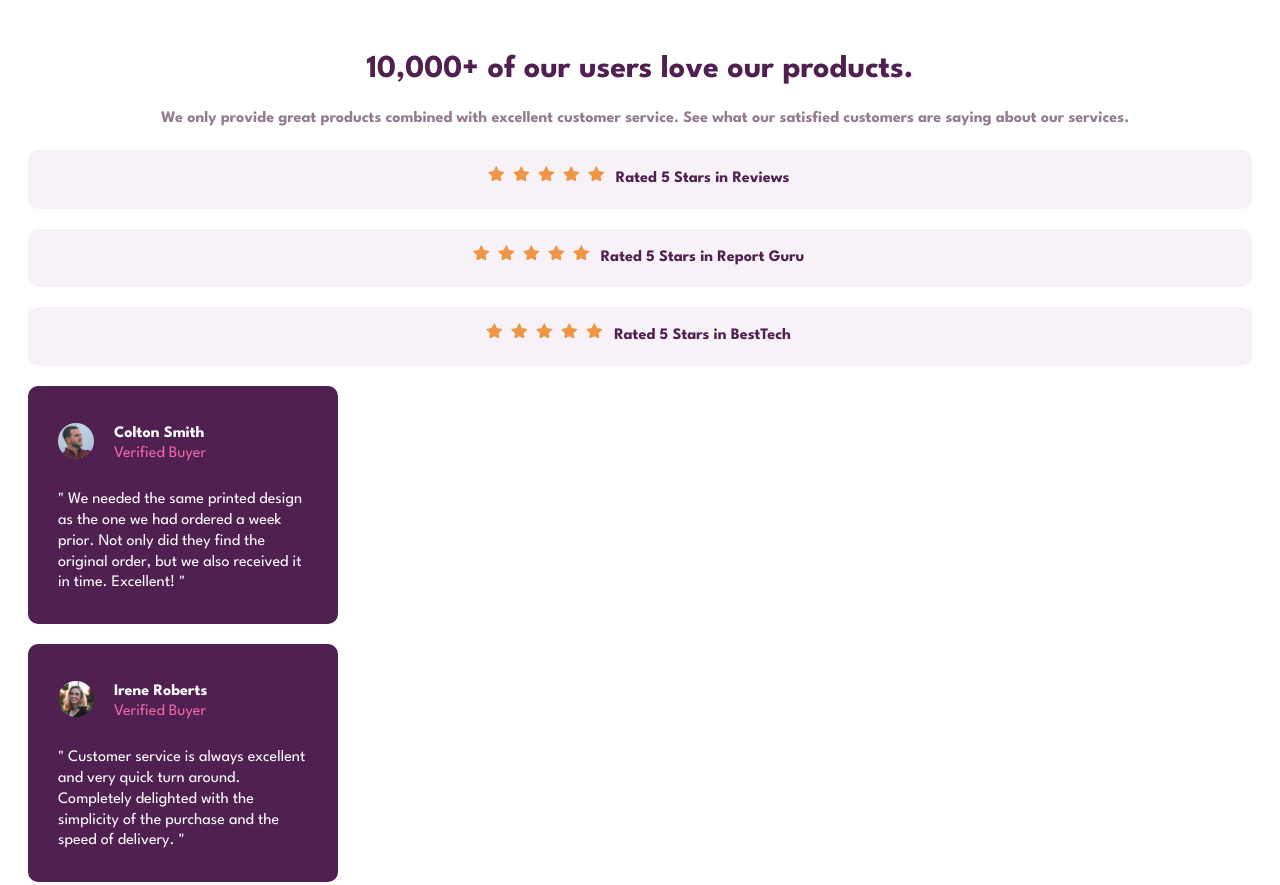
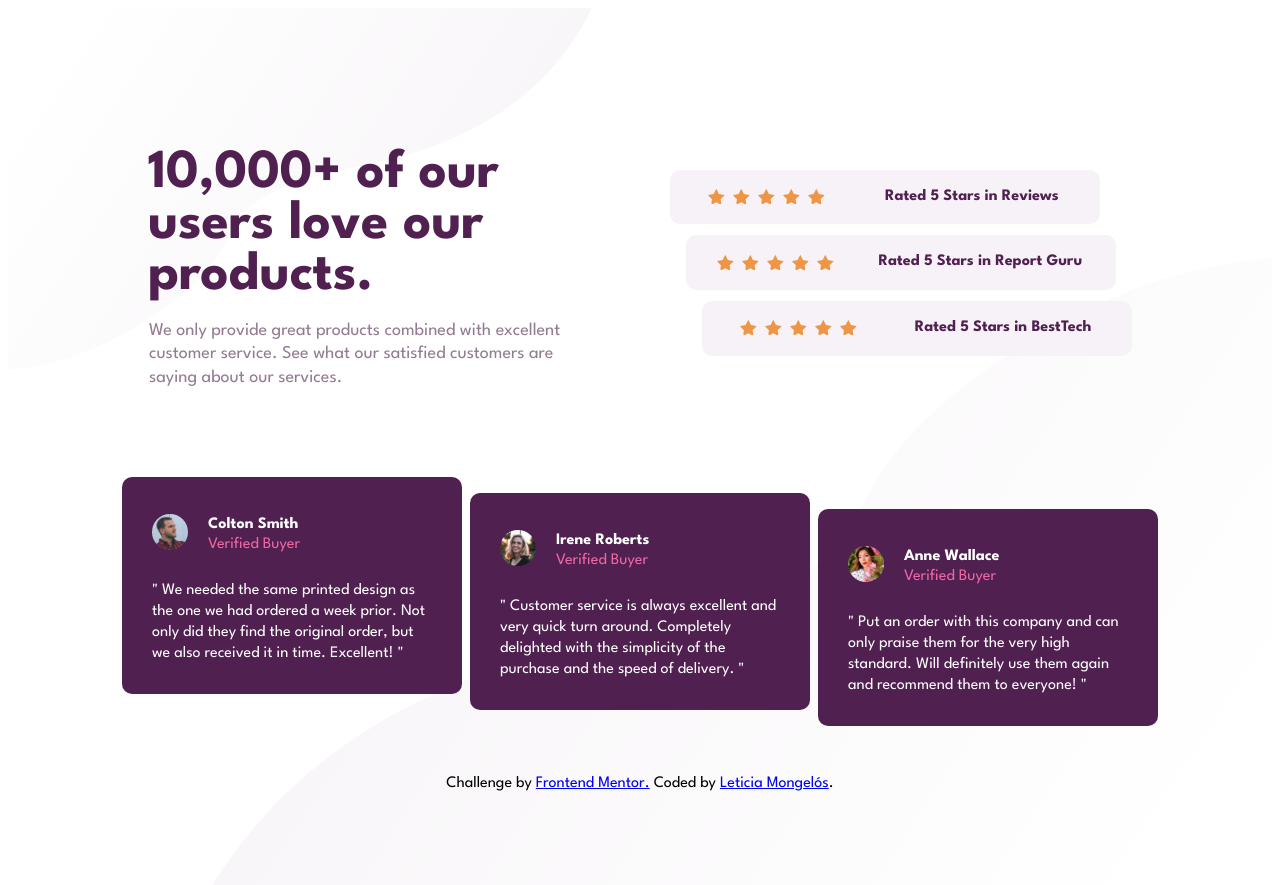
Before and after one commit to LeticiaMongelos/Social-proof-section, a plain HTML site: page index.html in a window 1280 px wide. Shown: the top 885 px of the page. Drawn offline with Linux system fonts and the light colour scheme.

Commit message:
challenge finalizado

```diff
--- a/index.html
+++ b/index.html
@@ -1,66 +1,97 @@
 <!DOCTYPE html>
 <html lang="en">
   <head>
-    <meta charset="UTF-8">
-    <meta name="viewport" content="width=device-width, initial-scale=1.0">
+    <meta charset="UTF-8" />
+    <meta name="viewport" content="width=device-width, initial-scale=1.0" />
     <title>Social proof section</title>
-    <link rel="stylesheet" href="main.css">
-    <link rel="preconnect" href="https://fonts.googleapis.com">
-<link rel="preconnect" href="https://fonts.gstatic.com" crossorigin>
-<link href="https://fonts.googleapis.com/css2?family=League+Spartan:wght@400;500;700&display=swap" rel="stylesheet">
+    <link rel="stylesheet" href="main.css" />
+    <link rel="preconnect" href="https://fonts.googleapis.com" />
+    <link rel="preconnect" href="https://fonts.gstatic.com" crossorigin />
+    <link
+      href="https://fonts.googleapis.com/css2?family=League+Spartan:wght@400;500;700&display=swap"
+      rel="stylesheet"
+    />
   </head>
   <body>
-    <div>
+    <div class="general">
       <h1>10,000+ of our users love our products.</h1>
-    <p class="description">We only provide great products combined with excellent customer service. See what our satisfied customers are saying about our services.</p>
+      <p class="description">
+        We only provide great products combined with excellent customer service.
+        See what our satisfied customers are saying about our services.
+      </p>
       <div class="reviews">
-        <img src="images/icon-star.svg" alt="An icon star">
-        <img src="images/icon-star.svg" alt="An icon star">
-        <img src="images/icon-star.svg" alt="An icon star">
-        <img src="images/icon-star.svg" alt="An icon star">
-        <img src="images/icon-star.svg" alt="An icon star">
+        <div class="reviews-info box1">
+          <div class="star-box">
+            <img src="images/icon-star.svg" alt="An icon star" />
+            <img src="images/icon-star.svg" alt="An icon star" />
+            <img src="images/icon-star.svg" alt="An icon star" />
+            <img src="images/icon-star.svg" alt="An icon star" />
+            <img src="images/icon-star.svg" alt="An icon star" />
+          </div>
           <p>Rated 5 Stars in Reviews</p>
         </div>
-    <div class="reviews">
-        <img src="images/icon-star.svg" alt="An icon star">
-        <img src="images/icon-star.svg" alt="An icon star">
-        <img src="images/icon-star.svg" alt="An icon star">
-        <img src="images/icon-star.svg" alt="An icon star">
-        <img src="images/icon-star.svg" alt="An icon star">
+        <div class="reviews-info box2">
+          <div class="star-box">
+            <img src="images/icon-star.svg" alt="An icon star" />
+            <img src="images/icon-star.svg" alt="An icon star" />
+            <img src="images/icon-star.svg" alt="An icon star" />
+            <img src="images/icon-star.svg" alt="An icon star" />
+            <img src="images/icon-star.svg" alt="An icon star" />
+          </div>
           <p>Rated 5 Stars in Report Guru</p>
         </div>
-    <div class="reviews">
-        <img src="images/icon-star.svg" alt="An icon star">
-        <img src="images/icon-star.svg" alt="An icon star">
-        <img src="images/icon-star.svg" alt="An icon star">
-        <img src="images/icon-star.svg" alt="An icon star">
-        <img src="images/icon-star.svg" alt="An icon star">
+        <div class="reviews-info box3">
+          <div class="star-box">
+            <img src="images/icon-star.svg" alt="An icon star" />
+            <img src="images/icon-star.svg" alt="An icon star" />
+            <img src="images/icon-star.svg" alt="An icon star" />
+            <img src="images/icon-star.svg" alt="An icon star" />
+            <img src="images/icon-star.svg" alt="An icon star" />
+          </div>
           <p>Rated 5 Stars in BestTech</p>
         </div>
+      </div>
       <div class="customer">
-        <img src="images/image-colton.jpg" alt="Colton Smith photo">
+        <div class="customer-info customer1">
+          <img src="images/image-colton.jpg" alt="Colton Smith photo" />
           <p class="customer-name">Colton Smith</p>
           <p class="customer-status">Verified Buyer</p>
-
-        <p class="customer-review">" We needed the same printed design as the one we had ordered a week prior. Not only did they find the original order, but we also received it in time. Excellent! "</p>
+          <p class="customer-review">
+            " We needed the same printed design as the one we had ordered a week
+            prior. Not only did they find the original order, but we also
+            received it in time. Excellent! "
+          </p>
         </div>
-    <div class="customer">
-        <img src="images/image-irene.jpg" alt="Irene Roberts photo">
+        <div class="customer-info customer2">
+          <img src="images/image-irene.jpg" alt="Irene Roberts photo" />
           <p class="customer-name">Irene Roberts</p>
           <p class="customer-status">Verified Buyer</p>
-        <p class="customer-review">" Customer service is always excellent and very quick turn around. Completely delighted with the simplicity of the purchase and the speed of delivery. "</p>
+          <p class="customer-review">
+            " Customer service is always excellent and very quick turn around.
+            Completely delighted with the simplicity of the purchase and the
+            speed of delivery. "
+          </p>
         </div>
-    <div class="customer">
-        <img src="images/image-anne.jpg" alt="Anne Wallace photo">
+        <div class="customer-info customer3">
+          <img src="images/image-anne.jpg" alt="Anne Wallace photo" />
           <p class="customer-name">Anne Wallace</p>
           <p class="customer-status">Verified Buyer</p>
-        <p class="customer-review">" Put an order with this company and can only praise them for the very high standard. Will definitely use them again and recommend them to everyone! "</p>
+          <p class="customer-review">
+            " Put an order with this company and can only praise them for the
+            very high standard. Will definitely use them again and recommend
+            them to everyone! "
+          </p>
         </div>
-    <div>
+      </div>
+      <div class="links">
         Challenge by
-      <a href="https://www.frontendmentor.io?ref=challenge" target="_blank"
-        >Frontend Mentor</a
-      >. Coded by <a href="https://github.com/LeticiaMongelos" target="_blank">Leticia Mongelós</a>.
+        <a href=" https://www.frontendmentor.io?ref=challenge" target="_blank"
+          >Frontend Mentor.</a
+        >
+        Coded by
+        <a href="https://github.com/LeticiaMongelos" target="_blank"
+          >Leticia Mongelós</a
+        >.
       </div>
     </div>
   </body>
--- a/main.css
+++ b/main.css
@@ -11,9 +11,16 @@ body {
     font-family: 'League Spartan', sans-serif;
 }
 
+.general {
+    text-align: center;
+    background-image: url("./images/bg-pattern-top-mobile.svg"),
+    url("./images/bg-pattern-bottom-mobile.svg");
+    background-position: left top, right bottom;
+    background-repeat: no-repeat;
+}
+
 h1 {
     color: var(--veryDarkMagenta);
-    text-align: center;
     padding: 30px;
     margin: 25px;
     padding-bottom: 0;
@@ -21,38 +28,41 @@ h1 {
 }
 
 .description {
-    text-align: center;
     color: var(--darkGrayishMagenta);
-    padding: 0 20px 0 30px;
-    font-weight: bold;
+    padding: 0 31px 0 31px;
 }
 
 .reviews {
+    display: flex;
+    flex-direction: column;
+    align-items: center;
+}
+
+.reviews-info {
     background-color: var(--lightGrayishMagenta);
-    text-align: center;
-    margin: 20px;
     color: var(--veryDarkMagenta);
     font-weight: bold;
+    width: 290px;
     border-radius: 10px;
-    padding: 12px;
+    margin: 0 auto 20px;
+    padding: 10px;
     display: flex;
     flex-wrap: wrap;
     justify-content: center;
 }
 
-.reviews > p {
+.reviews-info > p {
     margin: 0;
     padding: 7px;
 }
 
-.reviews > img {
+.star-box img {
     width: 17px;
     height: 16px;
     margin: 0;
     padding: 4px;
-    display: flex;
-    flex-wrap: wrap;
 }
+
 img {
     width: 36px;
     border-radius: 18px;
@@ -61,13 +71,14 @@ img {
     margin-top: 7px;
 }
 
-.customer {
-    width: 250px;
+.customer-info {
     background-color: var(--veryDarkMagenta);
     color: var(--white);
     border-radius: 10px;
+    width: 250px;
     padding: 30px;
-    margin: 20px;
+    margin: 0 auto 20px;
+    text-align: left;
 }
 
 p {
@@ -86,5 +97,95 @@ p {
 
 .customer-review {
     margin: 0;
-    padding-top: 18px;;
+    padding-top: 18px;
 }
+
+
+@media (min-width: 950px) {
+
+    body {
+        max-width: 1440px;
+    }
+
+    .general {
+        background-image: url("./images/bg-pattern-top-desktop.svg"),
+        url("./images/bg-pattern-bottom-desktop.svg");
+        margin: 0;
+        padding: 110px;
+        display: grid;
+        grid-template-columns: 1fr 1fr;
+    }
+
+
+    h1 {
+        text-align: left;
+        max-width: 390px;
+        font-size: 55px;
+        margin: 0;
+        grid-column: 1;
+        grid-row: 1;
+    }
+
+    .description {
+        text-align: left;
+        max-width: 450px;
+        font-size: 18px;
+        grid-column: 1;
+        grid-row: 2;
+    }
+
+    .reviews {
+        display: grid;
+        justify-items: end;
+        grid-column: 2;
+        grid-row: 1 / 3;
+        padding: 30px;
+    }
+
+    .box1 {
+        justify-self: start;
+        align-self: end;
+    }
+
+    .box2 {
+        justify-self: center;
+    }
+
+    .box3 {
+        align-self: start;
+    }
+
+    .reviews-info {
+        width: 410px;
+        margin: 0;
+        justify-content: space-around;
+        align-items: center;
+    }
+
+    .customer {
+        margin: 0;
+        padding-top: 70px;
+        display: grid;
+        grid-column: 1 / 3;
+        grid-template-columns: repeat(3, 1fr);
+        align-items: flex-start;
+    }
+
+    .customer-info {
+        width: 280px;
+    }
+
+    .customer2 {
+        margin-top: 1rem;
+    }
+    .customer3 {
+        margin-top: 2rem;
+    }
+
+    .links {
+        grid-column: 1 / 3;
+        text-align: center;
+        margin: 30px;
+
+    }
+}
```
Also changed, not shown: images/bg-pattern-bottom-desktop.svg (added), images/bg-pattern-bottom-mobile.svg (added), images/bg-pattern-top-desktop.svg (added), images/bg-pattern-top-mobile.svg (added), images/desktop-design.jpg (deleted), images/mobile-design.jpg (deleted). Lines whose indentation alone changed are shown as unchanged.
